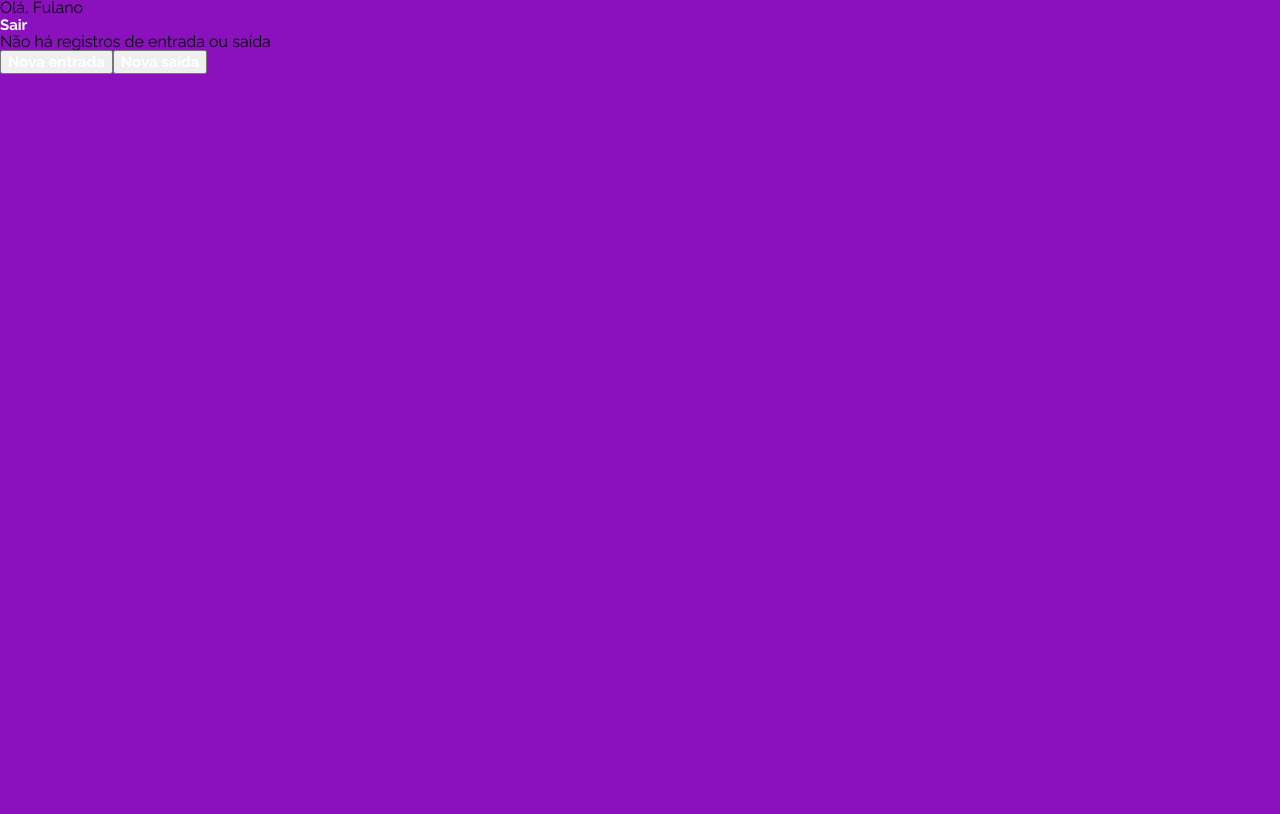
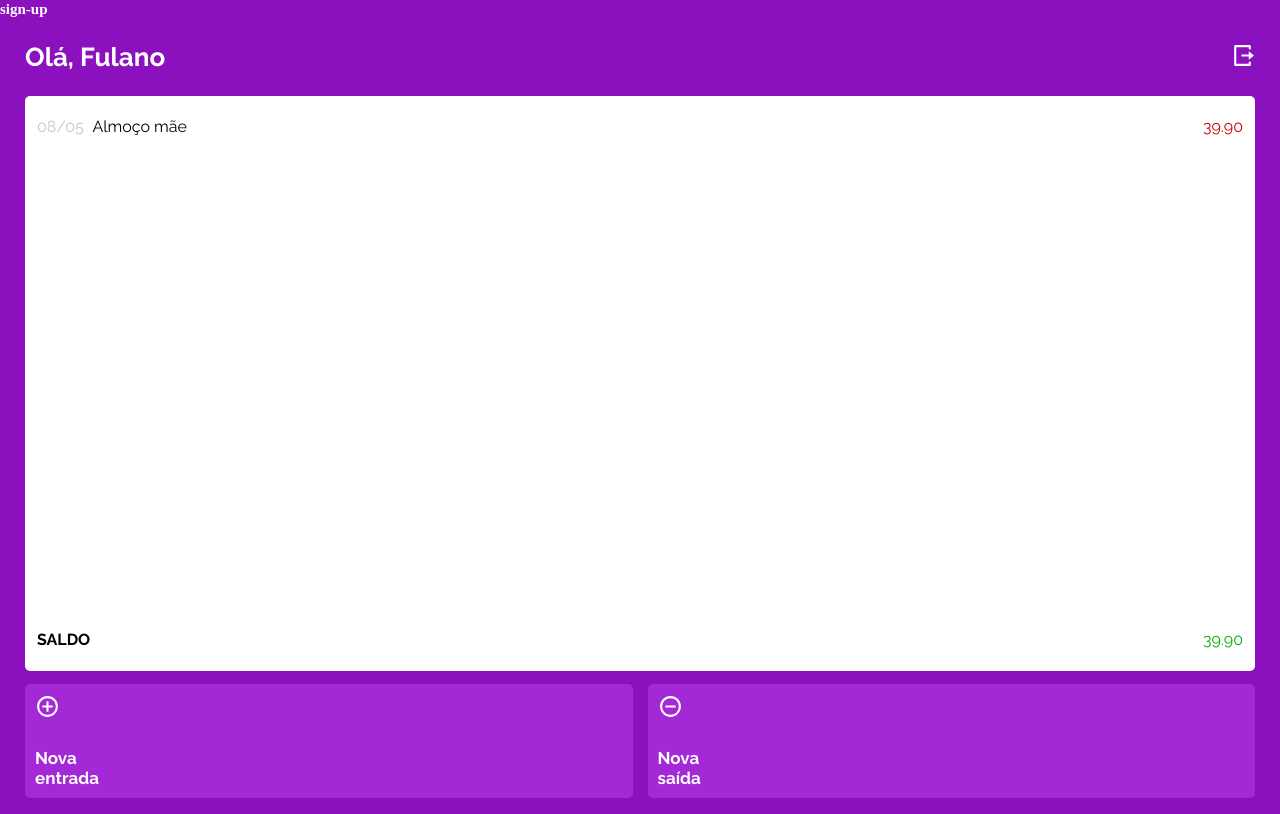
Before and after one commit to marialmm/my-wallet, a React (Create React App) app: page /home in a window 1280 px wide. Built offline with nearby package versions, Linux system fonts and the light colour scheme; a web font is replaced by a local one.

Commit message:
Add Home layout

```diff
--- a/package.json
+++ b/package.json
@@ -6,6 +6,7 @@
     "axios": "^0.27.2",
     "react": "^17.0.2",
     "react-dom": "^17.0.2",
+    "react-icons": "^4.3.1",
     "react-router-dom": "^6.3.0",
     "react-scripts": "^4.0.3",
     "styled-components": "^5.3.5"
--- a/src/Assets/globalStyle/globalStyle.js
+++ b/src/Assets/globalStyle/globalStyle.js
@@ -54,9 +54,10 @@ const GlobalStyle = createGlobalStyle`
     :root {
         --dark-purple: #8C11BE;
         --ligth-purple: #A328D6;
-        --red: #C70000;
-        --green: #03AC00;
-        --gray: #C6C6C6;
+        --expense: #C70000;
+        --income: #03AC00;
+        --ligth-grey: #C6C6C6;
+        --grey: #868686;
     }
 
     *{
@@ -69,8 +70,13 @@ const GlobalStyle = createGlobalStyle`
         background-color: var(--dark-purple);
     }
 
+    main{
+        padding: 0px 25px 16px;
+    }
+
     input{
         width: 100%;
+        max-width: 470px;
         height: 58px;
         padding: 18px 15px;
         border-radius: 5px;
@@ -87,6 +93,19 @@ const GlobalStyle = createGlobalStyle`
         font-size: 15px;
         line-height: 18px;
     }
+
+    button {
+        background-color: var(--ligth-purple);
+        border: none;
+        border-radius: 5px;
+        width: 100%;
+        max-width: 470px;
+        height: 46px;
+        color: #ffffff;
+        font-weight: 700;
+        font-size: 20px;
+        margin-bottom: 36px;
+    }
 `;
 
 export default GlobalStyle;
--- a/src/Components/App.js
+++ b/src/Components/App.js
@@ -7,8 +7,10 @@ import SignUp from "./SignUp";
 import GlobalStyle from "./../Assets/globalStyle/globalStyle";
 
 function App() {
+    console.log("App rodando!");
     return (
         <BrowserRouter>
+        <Link to="/sign-up">sign-up</Link>
             <GlobalStyle />
             <Routes>
                 <Route path="/" element={<Login />} />
--- a/src/Components/Home.js
+++ b/src/Components/Home.js
@@ -1,33 +1,136 @@
 // import axios from "axios";
 import styled from "styled-components";
-import {Link} from "react-router-dom";
+import { Link } from "react-router-dom";
+import { RiLogoutBoxRLine, RiAddCircleLine, RiIndeterminateCircleLine } from "react-icons/ri";
 
-function Home(){
-    return(
-        <Main>
+function Home() {
+    return (
+        <Main color={"income"}>
             <aside>
                 <h1>Olá, Fulano</h1>
-                <Link to="/">Sair</Link>
+                <Link to="/">
+                    <RiLogoutBoxRLine />
+                </Link>
             </aside>
-            <section>
-                <p>Não há registros de entrada ou saída</p>
+            <section class="" >
+                <Container class="expense" color={"expense"}>
+                    <p><span>08/05</span> Almoço mãe</p>
+                    <p class="value">39.90</p>
+                </Container>
+                <p>SALDO <span>39.90</span></p>
             </section>
-                <button>
-                    <Link to="/new/income">
-                        Nova entrada
-                    </Link>
-                </button>
-                <button>
-                    <Link to="/new/expense">
-                        Nova saída
-                    </Link>
-                </button>
+            <div>
+                <Link to="/new/income">
+                    <button>
+                        <RiAddCircleLine />
+                        <p>Nova entrada</p>
+                    </button>
+                </Link>
+                <Link to="/new/expense">
+                    <button>
+                        <RiIndeterminateCircleLine />
+                        <p>Nova saída</p>
+                    </button>
+                </Link>
+            </div>
         </Main>
-    )
+    );
 }
 
 const Main = styled.main`
+    aside {
+        display: flex;
+        justify-content: space-between;
+        align-items: center;
+        height: 78px;
+    }
 
-`
+    aside h1{
+        font-weight: 700;
+        font-size: 26px;
+        line-height: 31px;
+        color: #FFFFFF;
+    }
+
+    aside svg{
+        font-size: 25px;
+    }
+
+    section{
+        margin-bottom: 13px;
+        padding: 23px 12px;
+        height: calc(100vh - 225px);
+        background-color: #FFFFFF;
+        border-radius: 5px;
+        display: flex;
+        flex-direction: column;
+        justify-content: space-between;
+    }
+
+    section.empty{
+        justify-content: center;
+        align-items: center;
+        padding: 0px 73px;
+    }
+
+    .empty p{
+        font-size: 20px;
+        line-height: 23px;
+        color: var(--grey);
+        text-align: center;
+    }
+
+    section > p {
+        display: flex;
+        justify-content: space-between;
+        font-weight: 700;
+    }
+
+    section > p span{
+        color: var(--${props => props.color});
+        font-weight: 400;
+    }
+
+    div{
+        display: flex;
+        justify-content: space-between;
+        gap: 15px;
+    }
+
+    div > a{
+        width:100%
+    }
+
+    div button {
+        height: 114px;
+        font-size: 17px;
+        margin: 0;
+        max-width: none;
+        display: flex;
+        flex-direction: column;
+        align-items: flex-start;
+        justify-content: space-between;
+        padding: 10px;
+    }
+
+    div button svg {
+        font-size: 25px;
+    }
+
+    div button p {
+        width: 64px;
+        text-align: initial;
+    }
+`;
+
+const Container = styled.div`
+    p span{
+        color: var(--ligth-grey);
+        margin-right: 5px;
+    }
+    p.value{
+        color: var(--${props => props.color});
+    }
+`;
 
 export default Home;
--- a/src/Components/Login.js
+++ b/src/Components/Login.js
@@ -1,6 +1,6 @@
 import axios from "axios";
 import styled from "styled-components";
-import { Link } from "react-router-dom";
+import { Link, useNavigate } from "react-router-dom";
 import { useState } from "react";
 
 function Login() {
@@ -9,9 +9,12 @@ function Login() {
         password: "",
     });
 
+    const navigate = useNavigate();
+
     function sendInputData(e){
         e.preventDefault();
         console.log(user);
+        navigate("/home");
     }
 
     return (
@@ -41,14 +44,12 @@ function Login() {
                 <button type="submit">Entrar</button>
             </form>
 
-            <Link to="SingUp">Primeira Vez? Cadastre-se</Link>
+            <Link to="/sign-up">Primeira Vez? Cadastre-se</Link>
         </Main>
     );
 }
 
 const Main = styled.main`
-    padding: 0px 25px;
-    height: 100vh;
     display: flex;
     flex-direction: column;
     align-items: center;
--- a/src/Components/SignUp.js
+++ b/src/Components/SignUp.js
@@ -22,6 +22,7 @@ function SignUp() {
             return;
         }
         console.log(user);
+        navigate("/")
     }
 
     return (
@@ -64,14 +65,12 @@ function SignUp() {
                 />
                 <button type="submit">Cadastrar</button>
             </form>
-            <Link to="/Login">Já tem uma conta? Entre agora!</Link>
+            <Link to="/">Já tem uma conta? Entre agora!</Link>
         </Main>
     );
 }
 
 const Main = styled.main`
-    padding: 0px 25px;
-    height: 100vh;
     display: flex;
     flex-direction: column;
     align-items: center;
@@ -81,7 +80,7 @@ const Main = styled.main`
         color: #ffffff;
         font-size: 32px;
         line-height: 50px;
-        margin: 160px 0px 24px;
+        margin: 95px 0px 24px;
     }
 
     form {
```
Also changed, not shown: 1 other file (tests, documents, lock files or other folders).
